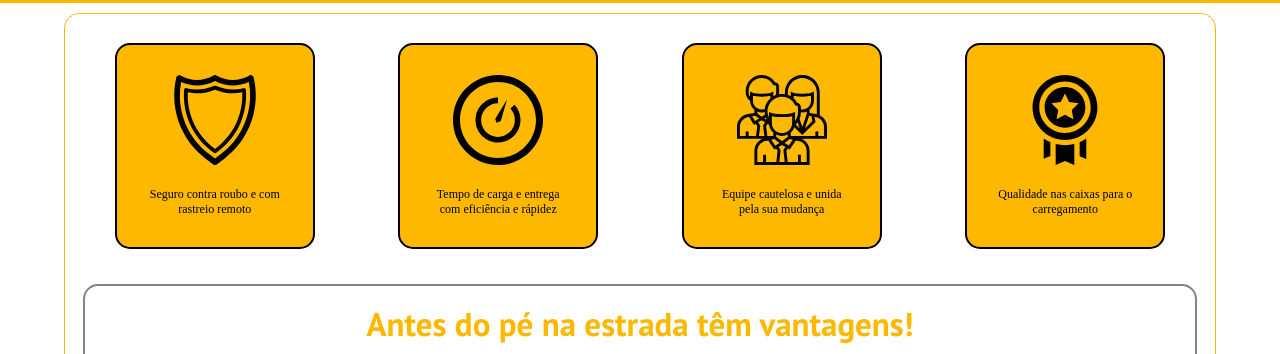
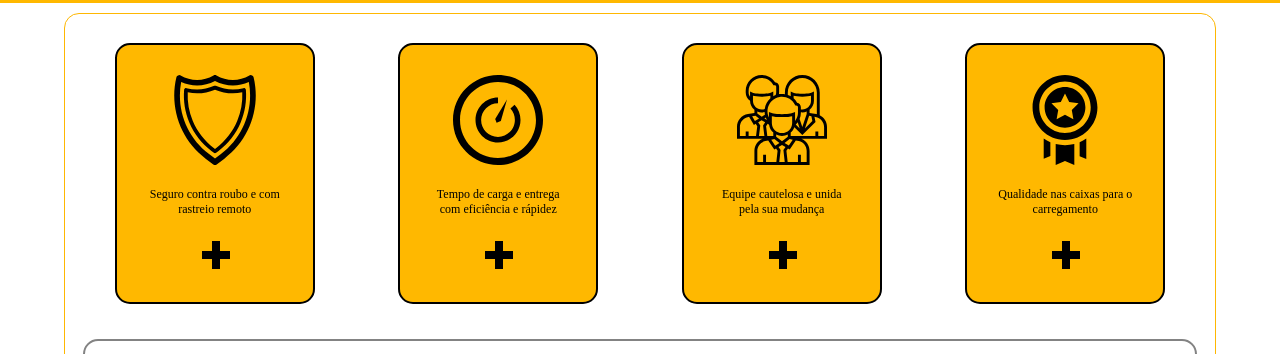
Before and after one commit to PauloBezz/ChangeBee, a React (Vite) app: page / in a window 1280 px wide. Shown: the part 706-1060 px from the top of the page. Built offline with nearby package versions, Linux system fonts and the light colour scheme; a web font is replaced by a local one.

Commit message:
fix: logic hover CardSmall component

```diff
--- a/src/components/Cards/CardSmall/index.jsx
+++ b/src/components/Cards/CardSmall/index.jsx
@@ -1,12 +1,20 @@
+import { useState } from "react"
+import Plus, { PlusWhite } from "../assets/images/svg/Plus"
 import styles from "./styles.module.css"
 
-export function CardSmall({ id, onClick, image, description }) {
+export function CardSmall({ image, onClick, description }) {
+    const [color, setColor] = useState(false)
+
     return (
-        <button className={styles.container} onClick={onClick} >
+        <article className={styles.container}
+            onMouseEnter={() => { setColor(true) }}
+            onMouseLeave={() => { setColor(false) }}>
             <div className={styles.icon}>
                 {image}
             </div>
             <p className={styles.text}>{description}</p>
-        </button>
+            <button className={styles.plus} onClick={onClick}>
+                {color ? <PlusWhite /> : <Plus />}</button>
+        </article>
     )
 }
--- a/src/components/Cards/CardSmall/styles.module.css
+++ b/src/components/Cards/CardSmall/styles.module.css
@@ -42,3 +42,10 @@
     width: 90px;
     height: 90px;
 }
+
+.plus{
+    background-color: transparent;
+    border: transparent;
+
+
+}
```
